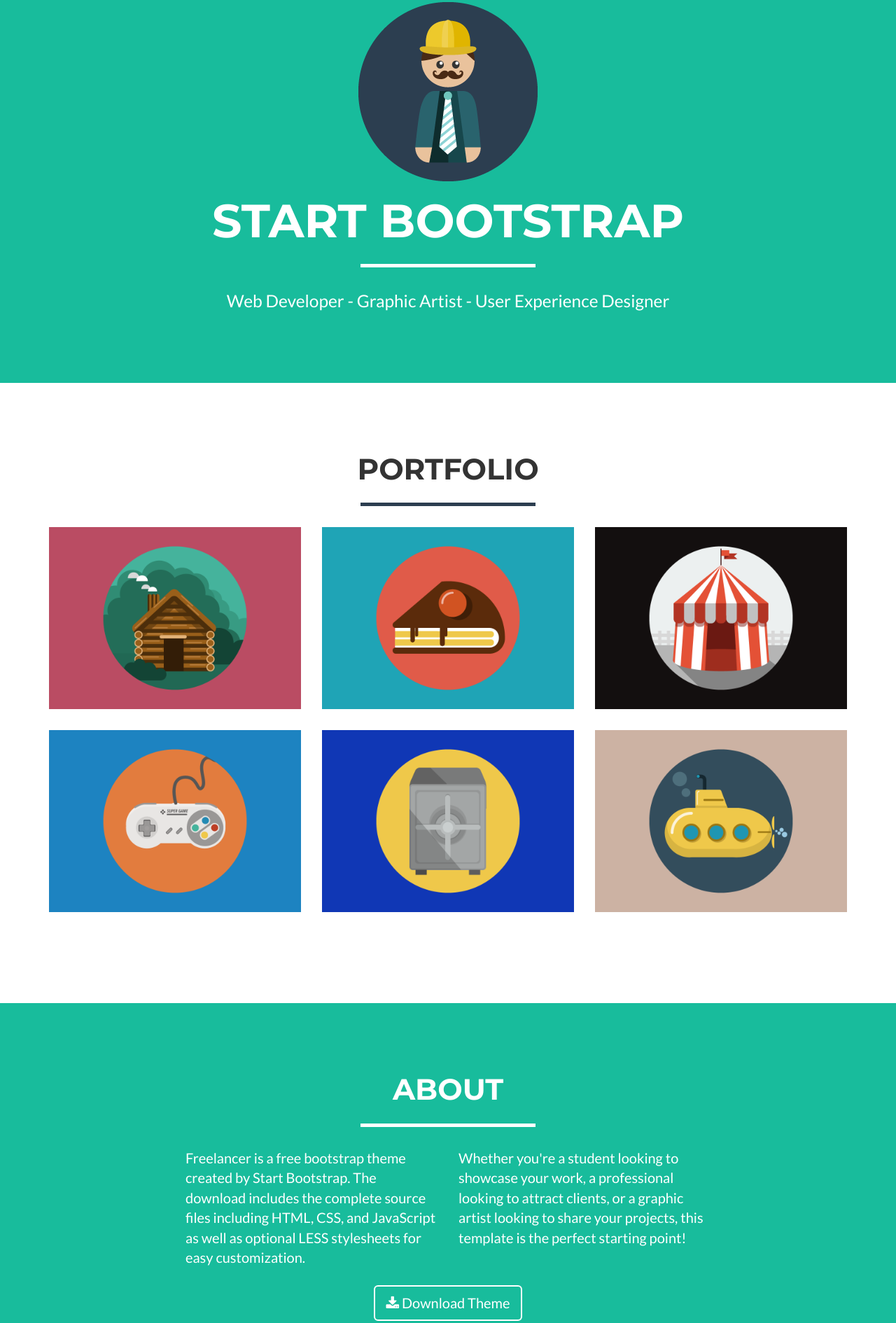
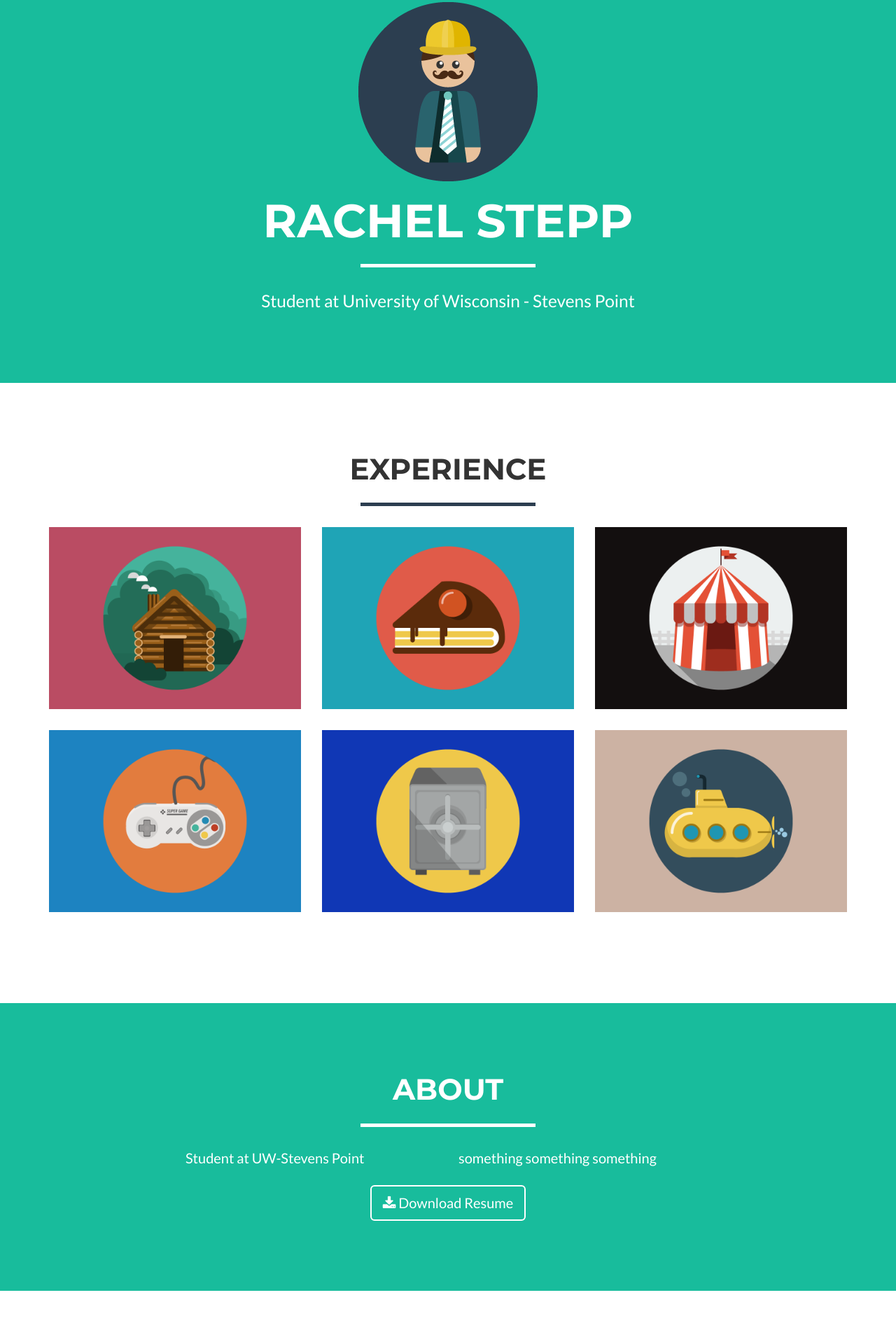
Before and after one commit to rachelstepp/rachelstepp.github.io, a website: page index.html in a window 1280 px wide. Shown: the part 197-2087 px from the top of the page at 70% size. Drawn offline with nearby package versions, Linux system fonts and the light colour scheme.

Commit message:
Update index.html

```diff
--- a/index.html
+++ b/index.html
@@ -9,7 +9,7 @@
     <meta name="description" content="">
     <meta name="author" content="">
 
-    <title>Freelancer - Start Bootstrap Theme</title>
+    <title>Rachel Stepp</title>
 
     <!-- Bootstrap Core CSS -->
     <link href="vendor/bootstrap/css/bootstrap.min.css" rel="stylesheet">
@@ -52,7 +52,7 @@
                         <a href="#page-top"></a>
                     </li>
                     <li class="page-scroll">
-                        <a href="#portfolio">Portfolio</a>
+                        <a href="#portfolio">Experience</a>
                     </li>
                     <li class="page-scroll">
                         <a href="#about">About</a>
@@ -74,9 +74,9 @@
                 <div class="col-lg-12">
                     <img class="img-responsive" src="img/profile.png" alt="">
                     <div class="intro-text">
-                        <h1 class="name">Start Bootstrap</h1>
+                        <h1 class="name">Rachel Stepp</h1>
                         <hr class="star-light">
-                        <span class="skills">Web Developer - Graphic Artist - User Experience Designer</span>
+                        <span class="skills">Student at University of Wisconsin - Stevens Point</span>
                     </div>
                 </div>
             </div>
@@ -88,7 +88,7 @@
         <div class="container">
             <div class="row">
                 <div class="col-lg-12 text-center">
-                    <h2>Portfolio</h2>
+                    <h2>Experience</h2>
                     <hr class="star-primary">
                 </div>
             </div>
@@ -168,14 +168,14 @@
             </div>
             <div class="row">
                 <div class="col-lg-4 col-lg-offset-2">
-                    <p>Freelancer is a free bootstrap theme created by Start Bootstrap. The download includes the complete source files including HTML, CSS, and JavaScript as well as optional LESS stylesheets for easy customization.</p>
+                    <p>Student at UW-Stevens Point</p>
                 </div>
                 <div class="col-lg-4">
-                    <p>Whether you're a student looking to showcase your work, a professional looking to attract clients, or a graphic artist looking to share your projects, this template is the perfect starting point!</p>
+                    <p>something something something</p>
                 </div>
                 <div class="col-lg-8 col-lg-offset-2 text-center">
                     <a href="#" class="btn btn-lg btn-outline">
-                        <i class="fa fa-download"></i> Download Theme
+                        <i class="fa fa-download"></i> Download Resume
                     </a>
                 </div>
             </div>
@@ -268,8 +268,8 @@
                         </ul>
                     </div>
                     <div class="footer-col col-md-4">
-                        <h3>About Freelancer</h3>
-                        <p>Freelance is a free to use, open source Bootstrap theme created by <a href="http://startbootstrap.com">Start Bootstrap</a>.</p>
+                        <h3></h3>
+                        <p></p>
                     </div>
                 </div>
             </div>
@@ -278,7 +278,7 @@
             <div class="container">
                 <div class="row">
                     <div class="col-lg-12">
-                        Copyright &copy; Your Website 2016
+                        Made with <3 by Tom Stepp 2017
                     </div>
                 </div>
             </div>
```
